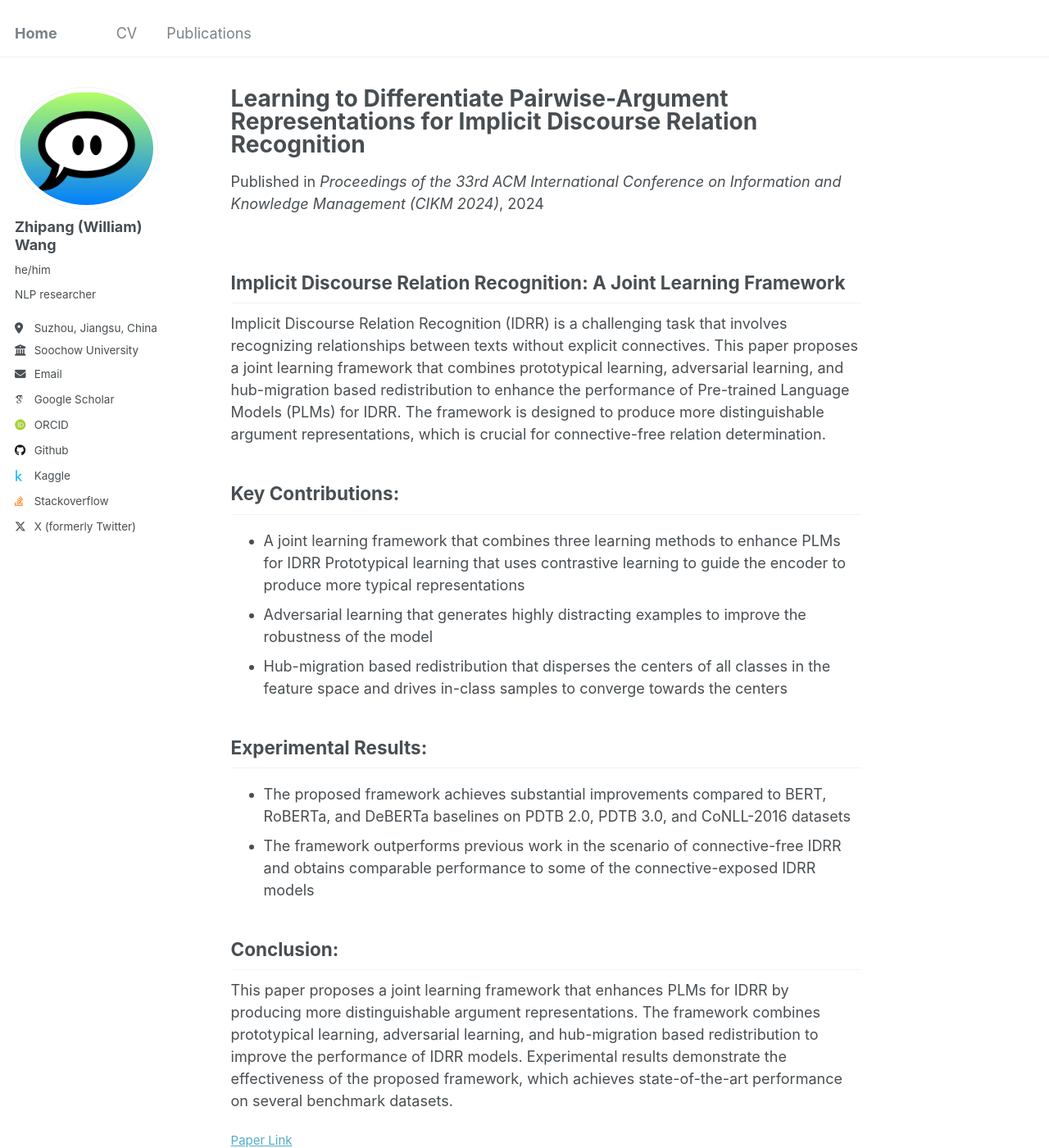
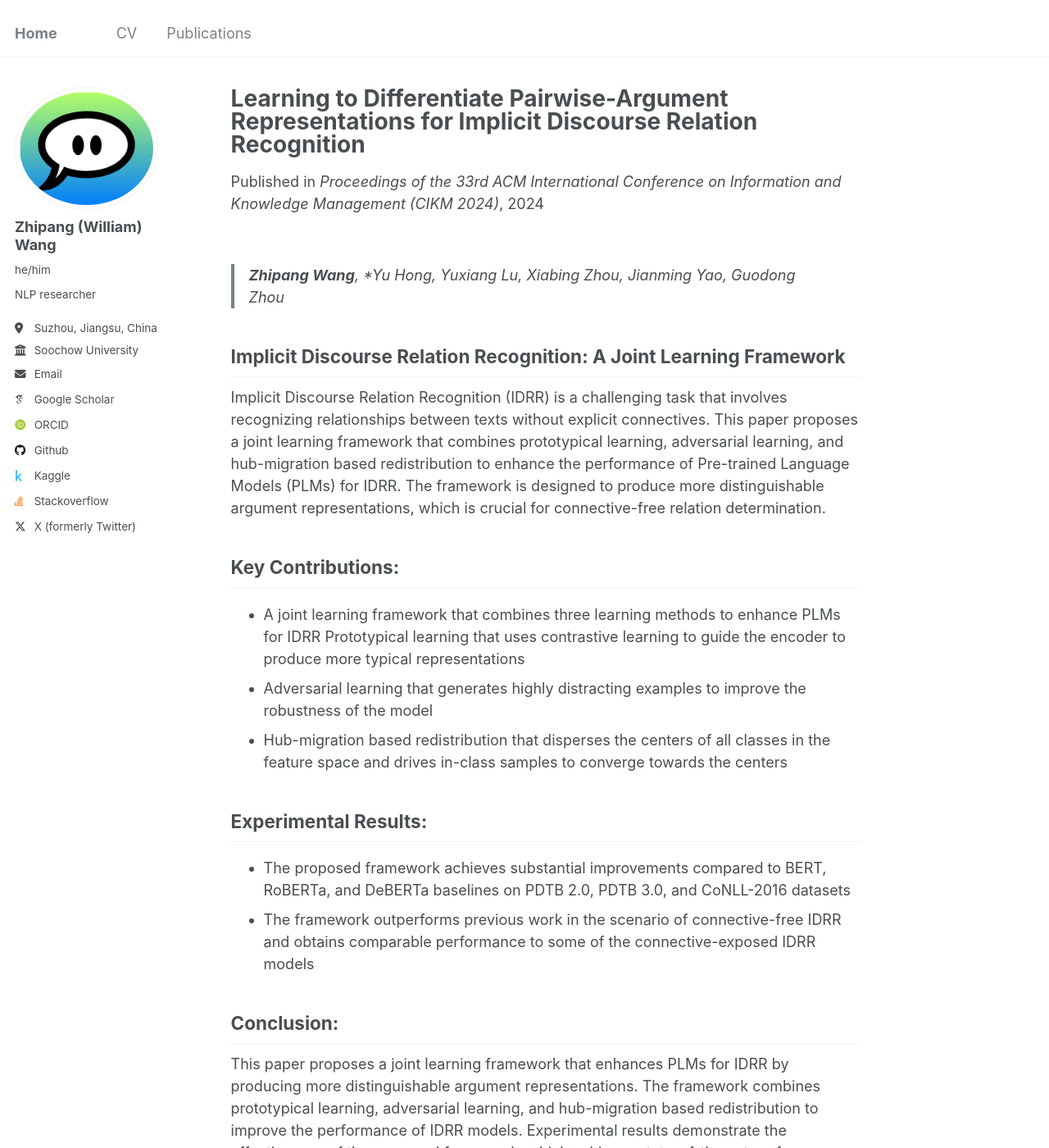
Before and after one commit to ZpWang-AI/ZpWang-AI.github.io, a Jekyll site: the page built from _publications/L2DPAR.md, in a window 1280 px wide and 1400 px high. Shown: the whole window at 82% size. Built offline with Jekyll 4.4.1, drawn with Linux system fonts in a browser that asks for light colours; some web fonts are replaced.

Commit message:
update `direct link`; update author list

```diff
--- a/_includes/archive-single.html
+++ b/_includes/archive-single.html
@@ -61,7 +61,7 @@
     {% elsif post.citation %}
       <p>Recommended citation: {{ post.citation }}</p>
     {% elsif post.paperurl %}
-      <p><a href=" {{ post.paperurl }} ">Download Paper</a></p>
+      <p><a href=" {{ post.paperurl }} ">Direct Link</a></p>
     {% elsif post.slidesurl %}
       <p><a href="{{ post.slidesurl }}">Download Slides</a></p>
     {% endif %}
--- a/_layouts/single.html
+++ b/_layouts/single.html
@@ -58,7 +58,7 @@ layout: default
         {% elsif page.slidesurl %}
           <p style="font-size: smaller"><a href="{{ page.slidesurl }}">Download Slides</a></p>
         {% elsif page.paperurl %}
-          <p style="font-size: smaller"><a href="{{ page.paperurl }}">Paper Link</a></p>
+          <p style="font-size: smaller"><a href="{{ page.paperurl }}">Direct Link</a></p>
         {% endif %}
 
         {% if page.link %}<div><a href="{{ page.link }}" class="btn">{{ site.data.ui-text[site.locale].ext_link_label | default: "Direct Link" }}</a></div>{% endif %}
--- a/_publications/L2DPAR.md
+++ b/_publications/L2DPAR.md
@@ -11,6 +11,8 @@ paperurl: 'https://doi.org/10.1145/3627673.3679584'
 ---
 
 <!-- [Code of Github](https://github.com/ZpWang-AI/L2DPAR) is coming soon. -->
+
+> **Zhipang Wang**, *Yu Hong, Yuxiang Lu, Xiabing Zhou, Jianming Yao, Guodong Zhou
 
 
 ## Implicit Discourse Relation Recognition: A Joint Learning Framework
```
Also changed, not shown: _publications/IICOT.md (+2 -0 lines).
